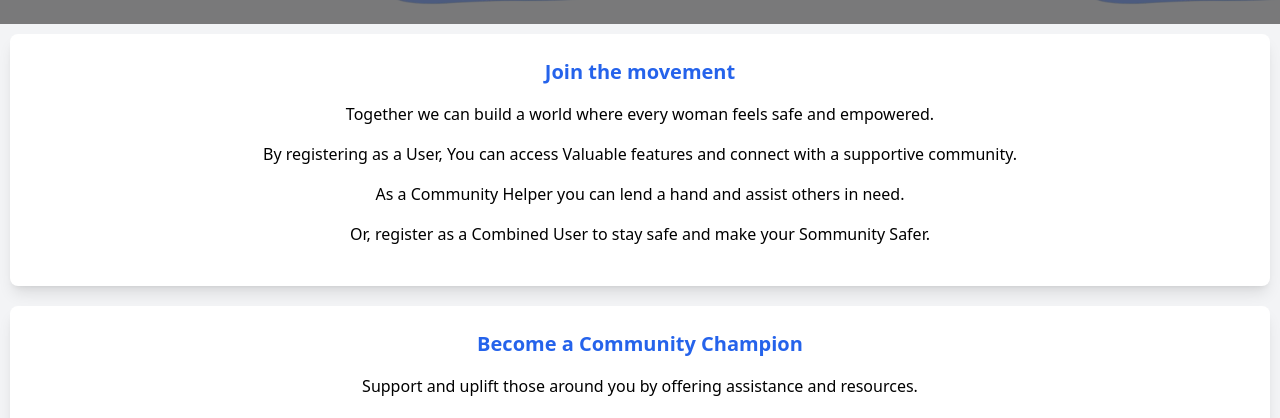
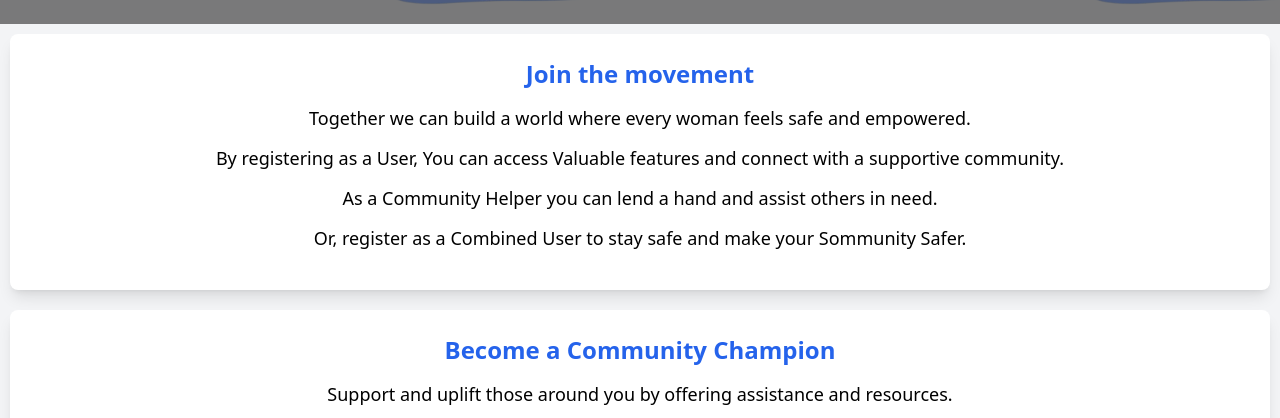
Before and after one commit to capricorn03/SafetySphere-web-app, a Next.js app: page / in a window 1280 px wide. Shown: the part 531-949 px from the top of the page. Built offline with nearby package versions, Linux system fonts and the light colour scheme; no server answers.

Commit message:
second commit : font size increase

```diff
--- a/app/(root)/page.tsx
+++ b/app/(root)/page.tsx
@@ -20,31 +20,31 @@ const HomePage = () => {
         </div>
       </div>
       <div className="bg-white rounded-lg shadow-lg overflow-hidden transform transition-transform duration-500 hover:scale-95 hover:shadow-2xl p-4 sm:p-6 m-auto" style={{ marginBottom: "10px", marginTop: "10px", overflow: "hidden", margin: "10px" }}>
-        <h2 className="text-xl font-bold text-blue-600 mb-4 text-center">
+        <h2 className="text-2xl font-bold text-blue-600 mb-4 text-center">
           Join the movement
         </h2>
-        <p className="text-base mb-4 text-center">
+        <p className="text-lg leading-6 mb-4 text-center">
           Together we can build a world where every woman feels safe and empowered.
         </p>
-        <p className="text-base mb-4 text-center">
+        <p className="text-lg leading-6 mb-4 text-center">
           By registering as a User, You can access Valuable features and connect with a supportive community.
         </p>
-        <p className="text-base mb-4 text-center">
+        <p className="text-lg leading-6 mb-4 text-center">
           As a Community Helper you can lend a hand and assist others in need.
         </p>
-        <p className="text-base mb-4 text-center">
+        <p className="text-lg leading-6 mb-4 text-center">
           Or, register as a Combined User to stay safe and make your Sommunity Safer.
         </p>
       </div>
 
       <div className="bg-white rounded-lg shadow-lg overflow-hidden transform transition-transform duration-500 hover:scale-95 hover:shadow-2xl p-4 sm:p-6 m-auto" style={{ marginBottom: "20px", marginTop: "10px", overflow: "hidden", margin: "10px" }}>
-        <h2 className="text-xl font-bold text-blue-600 mb-4 text-center">
+        <h2 className="text-2xl font-bold text-blue-600 mb-4 text-center">
           Become a Community Champion
         </h2>
-        <p className="text-base mb-4 text-center">
+        <p className="text-lg leading-6 mb-4 text-center">
           Support and uplift those around you by offering assistance and resources.
         </p>
-        <p className="text-base mb-4 text-center">
+        <p className="text-lg leading-6 mb-4 text-center">
           As a Community Champion, you'll play a vital role in creating a safer and more supportive environment for everyone.
         </p>
       </div>
```
